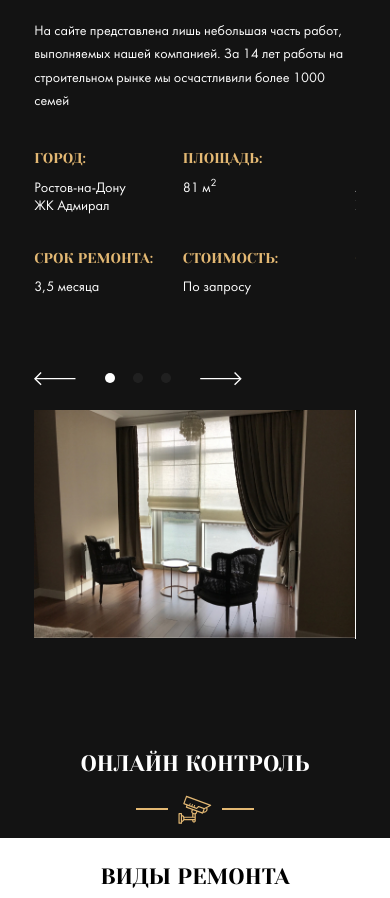
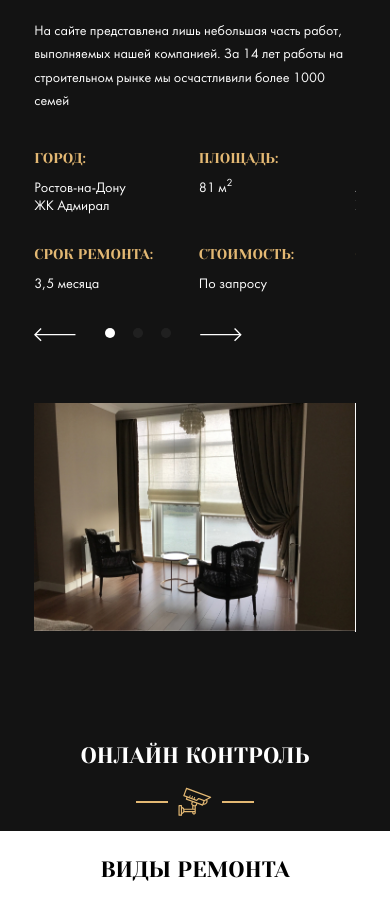
Before and after one commit to Dias226/repair-design, a website: page index.html in a window 390 px wide. Shown: the part 940-1838 px from the top of the page. Drawn offline with nearby package versions, Linux system fonts and the light colour scheme; files whose address does not match are found by name.

Commit message:
feat: make adaptive for completed projects section

```diff
--- a/sass/_media.sass
+++ b/sass/_media.sass
@@ -61,6 +61,16 @@
     &__col:nth-child(3)
       li:nth-child(n+8)
         display: none
+  .swiper-container-horizontal > .swiper-pagination-bullets
+    bottom: 2.97rem
+  .swiper-button-prev, .swiper-button-next
+    top: 18rem
+  .swiper-slide__text:nth-child(2n)
+    flex-basis: 40%
+    margin-right: 0
+  .swiper-slide__text
+    flex-basis: 55%
+    margin-bottom: 0.2rem
   .swiper-slide__text_left
     margin-left: -2rem
   .section
```
Also changed, not shown: css/style.css.
